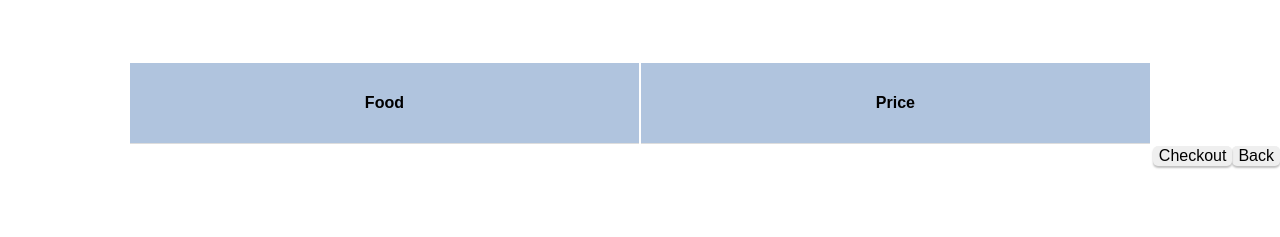
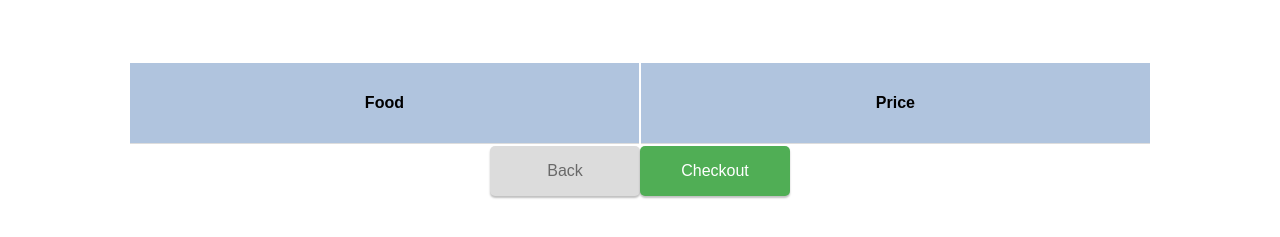
Before and after one commit to larsz-o/redux-pizza-parlor, a React app: page /#/checkout in a window 1280 px wide. Shown: the part 221-458 px from the top of the page. Built offline with nearby package versions, Linux system fonts and the light colour scheme.

Commit message:
button tweeks

```diff
--- a/src/components/CheckoutView/CheckoutView.css
+++ b/src/components/CheckoutView/CheckoutView.css
@@ -1,3 +1,6 @@
-button {
-    float: right;
+#checkout-button{
+    height: 50px;
+    width: 150px;
+    background-color: rgb(80,174,85);
+    color: white;
 }
--- a/src/components/CheckoutView/CheckoutView.js
+++ b/src/components/CheckoutView/CheckoutView.js
@@ -36,8 +36,8 @@ class CheckoutView extends Component {
                 <TopComponent />
                 <TableComponent />
                 <div>
-                    <button onClick={this.goBackBtn}>Back</button>
-                    <button onClick={this.postOrder}>Checkout</button>
+                    <button class="prev-page" onClick={this.goBackBtn}>Back</button>
+                    <button id="checkout-button" onClick={this.postOrder}>Checkout</button>
                 </div>
             </div>
         ) //end of return
```
